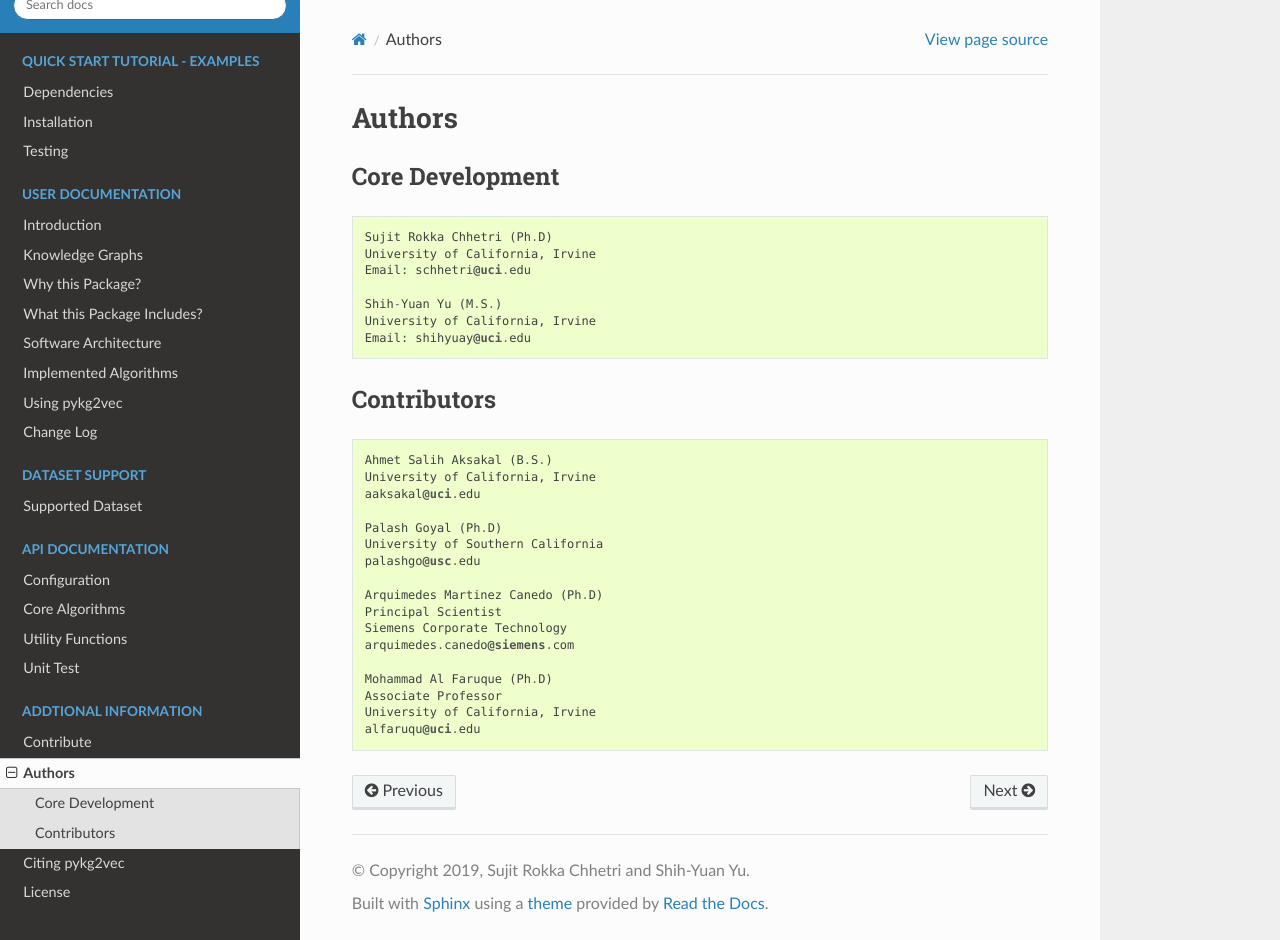
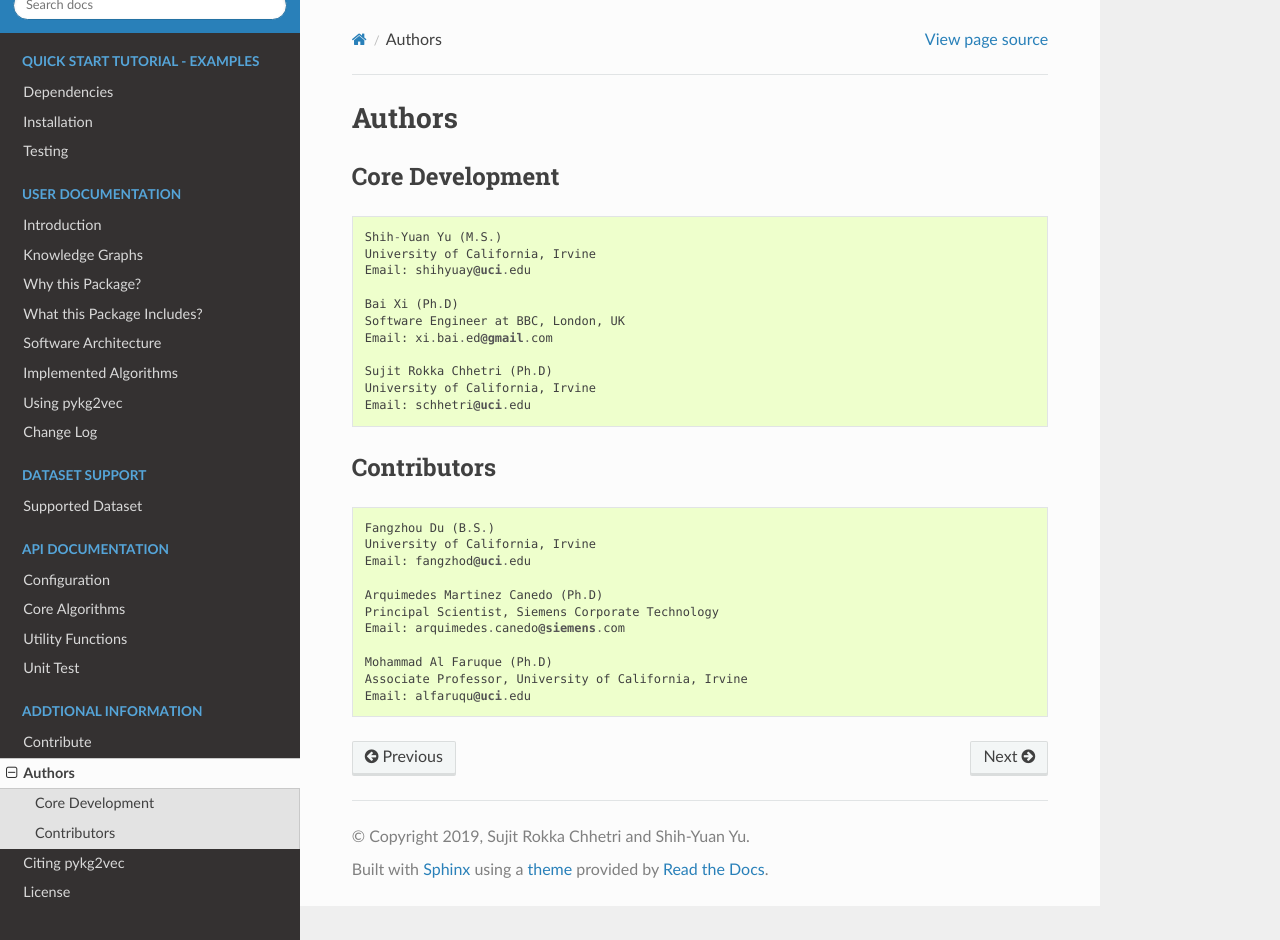
Before and after one commit to Sujit-O/pykg2vec, a Sphinx documentation site: the page built from docs/source/authors.rst, in a window 1280 px wide and 940 px high. Built offline with Sphinx 7.4.7 and the Read the Docs theme 2.0.0, drawn with Linux system fonts in a browser that asks for light colours; formulas are drawn with MathJax 3; pages that are not in the unit, such as notebooks, are missing from menus.

Commit message:
fix authors section and gitignore

```diff
--- a/docs/source/authors.rst
+++ b/docs/source/authors.rst
@@ -5,32 +5,30 @@ Core Development
 ----------------
 ::
 
+    Shih-Yuan Yu (M.S.)
+    University of California, Irvine
+    Email: shihyuay@uci.edu
+
+    Bai Xi (Ph.D)
+    Software Engineer at BBC, London, UK
+    Email: xi.bai.ed@gmail.com
+
     Sujit Rokka Chhetri (Ph.D)
     University of California, Irvine
     Email: schhetri@uci.edu
-
-    Shih-Yuan Yu (M.S.)
-    University of California, Irvine
-    Email: shihyuay@uci.edu
 
 Contributors
 ------------
 ::
 
-    Ahmet Salih Aksakal (B.S.)
+    Fangzhou Du (B.S.)
     University of California, Irvine
-    aaksakal@uci.edu
-
-    Palash Goyal (Ph.D)
-    University of Southern California
-    palashgo@usc.edu
+    Email: fangzhod@uci.edu
 
     Arquimedes Martinez Canedo (Ph.D)
-    Principal Scientist
-    Siemens Corporate Technology
-    arquimedes.canedo@siemens.com
+    Principal Scientist, Siemens Corporate Technology
+    Email: arquimedes.canedo@siemens.com
 
     Mohammad Al Faruque (Ph.D)
-    Associate Professor
-    University of California, Irvine
-    alfaruqu@uci.edu
+    Associate Professor, University of California, Irvine
+    Email: alfaruqu@uci.edu
```
Also changed, not shown: 1 other file.
